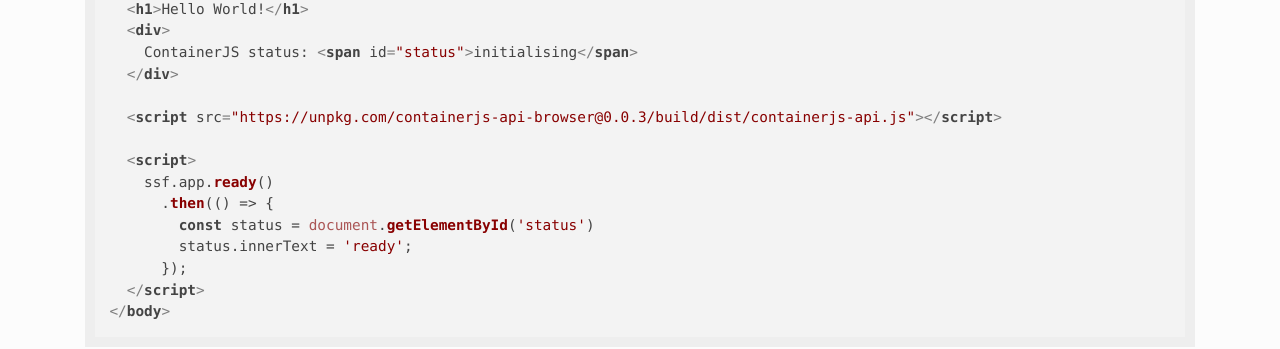
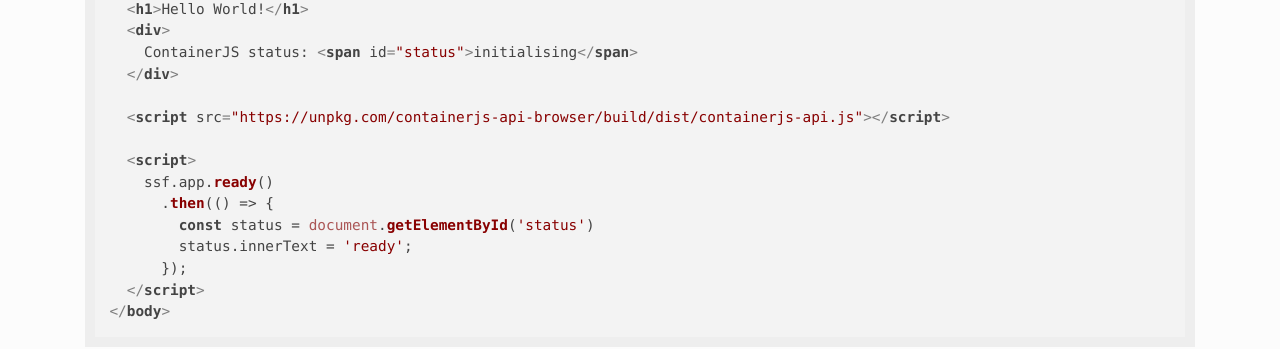
Before and after one commit to symphonyoss/ContainerJS, a Jekyll site: the page built from index.md, in a window 1280 px wide and 900 px high, scrolled down 1069 px. Shown: the part 151-500 px from the top of the window. Built offline with Jekyll 4.4.1, drawn with Linux system fonts in a browser that asks for light colours; nearby versions of some CDN libraries; our own code applies the rules of GitHub Pages for plain Markdown files; some of the changed lines change nothing that is shown.

Commit message:
Remove specific version from example (#335)

```diff
--- a/index.md
+++ b/index.md
@@ -25,7 +25,7 @@ From within an empty folder, add a minimal HTML file called `index.html`:
     ContainerJS status: <span id="status">initialising</span>
   </div>
 
-  <script src="https://unpkg.com/containerjs-api-browser@0.0.3/build/dist/containerjs-api.js"></script>
+  <script src="https://unpkg.com/containerjs-api-browser/build/dist/containerjs-api.js"></script>
 
   <script>
     ssf.app.ready()
```
